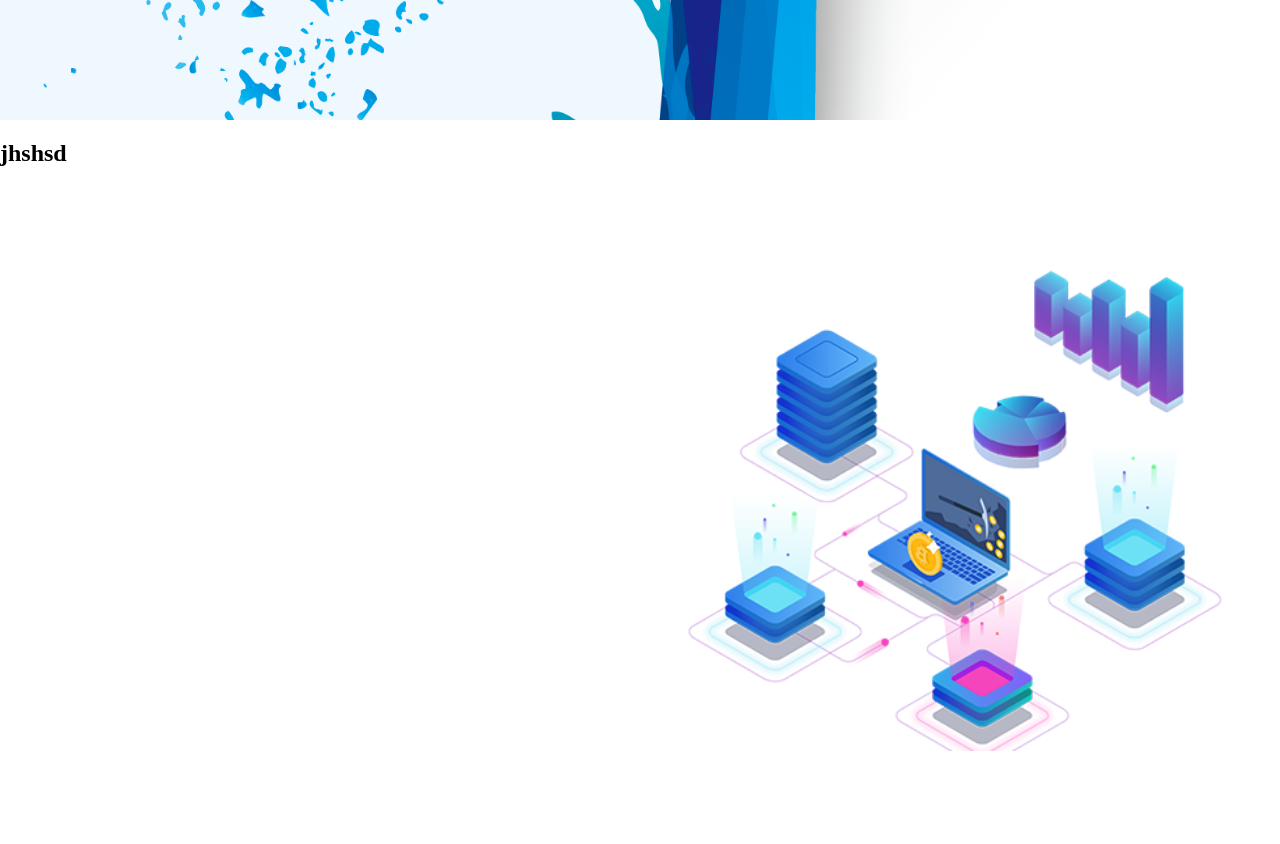
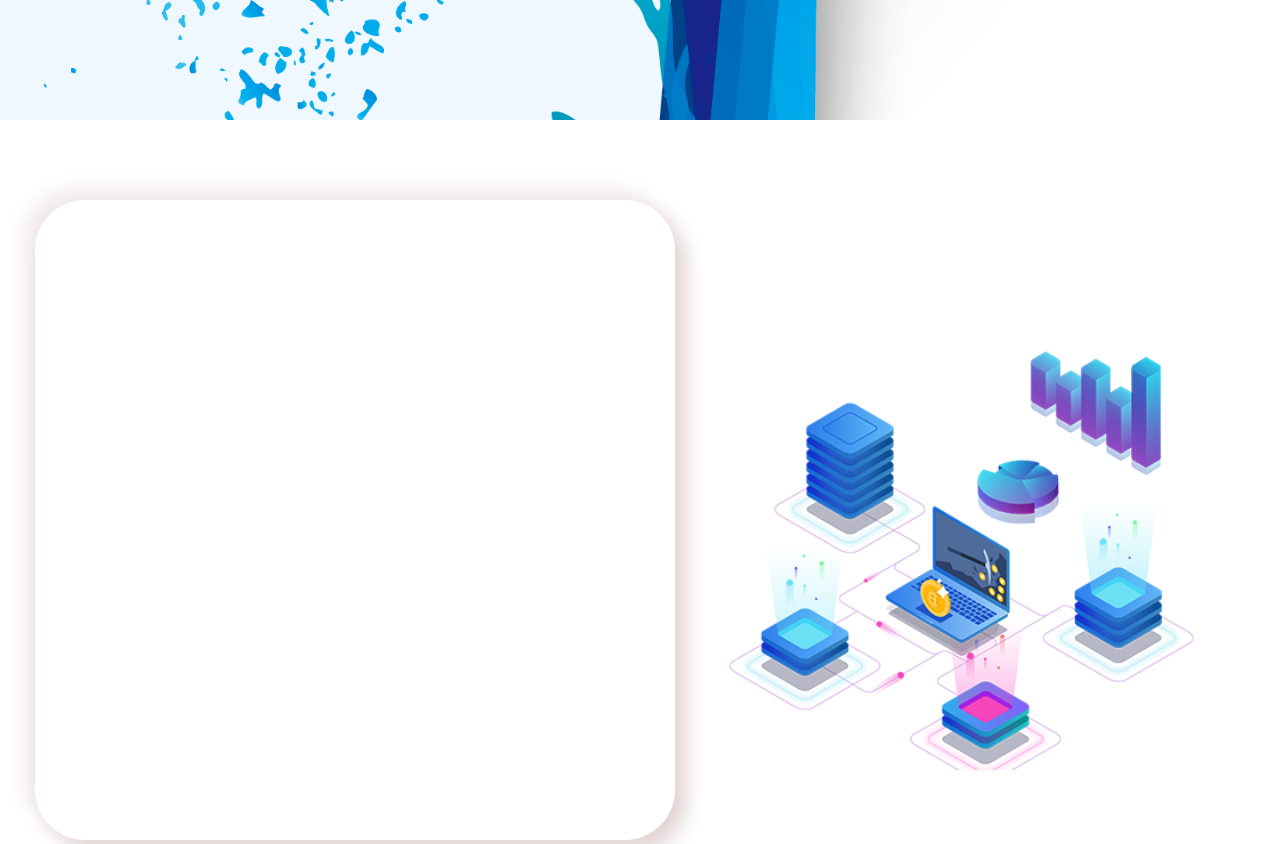
Before and after one commit to AashifAmeer/HTML, a plain HTML site: page index.html in a window 1280 px wide. Shown: the part 680-1524 px from the top of the page. Drawn offline with Linux system fonts and the light colour scheme; a web font is replaced by a local one.

Commit message:
new things added

```diff
--- a/index.html
+++ b/index.html
@@ -25,7 +25,9 @@
             <h1 id="main-font">Aashif's Official Website :)</h1>
         </section>
         <section id="myworks">
-            <h1>jhshsd</h1>
+            <div class="board">
+
+            </div>
             <img src="Portfolio/network.png" id="network">
         </section>
         <section id="myabout">
--- a/style.css
+++ b/style.css
@@ -3,6 +3,9 @@
 html{
     scroll-behavior: smooth;
 }
+* {
+    box-sizing: border-box;
+  }
 #front,#myworks{
     height: 100vh;
     width: 100%;
@@ -12,6 +15,11 @@ html{
     background-image: url("Portfolio/splash44.png");
     background-size: cover;
     background-color:aliceblue;
+}
+#myworks{
+    align-items: center;
+    justify-content: center;
+    display: flex;
 }
 
 #myabout{
@@ -106,8 +114,8 @@ nav ul li a:hover{
     justify-content: center;
     font-family: 'Mrs Saint Delafield', cursive;
     margin-top: 200px;
-    color: aliceblue;
-    letter-spacing: 5px;
+
+    letter-spacing: 10px;
     background-image: url("Portfolio/nigth_camp.jpg");
     background-size: cover;
     background-clip: text;
@@ -115,6 +123,17 @@ nav ul li a:hover{
     background-position: center;
     -webkit-background-clip: text;
     color: transparent;
+}
+/* ----my networks section---- */
+.board{
+    border: none;
+    border-radius: 50px;
+    height: 80vh;
+    width: 50%;
+    justify-content: center;
+    align-items: center;
+    box-shadow: 11px 11px 20px #e2d2d2,
+                -11px -11px 20px rgb(241, 234, 234);
 }
 /* --------------------------Sin Up Page---------------------------- */
 #signup-one{
```
